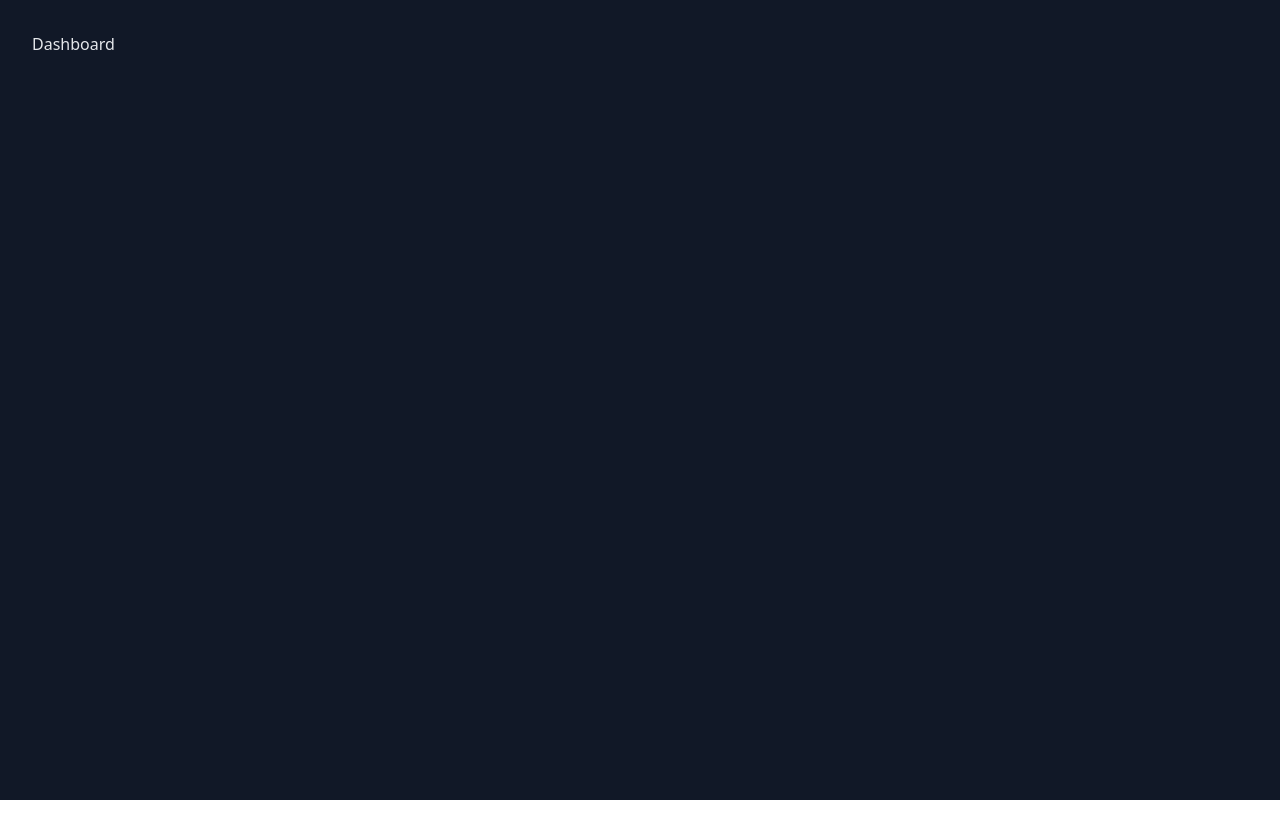
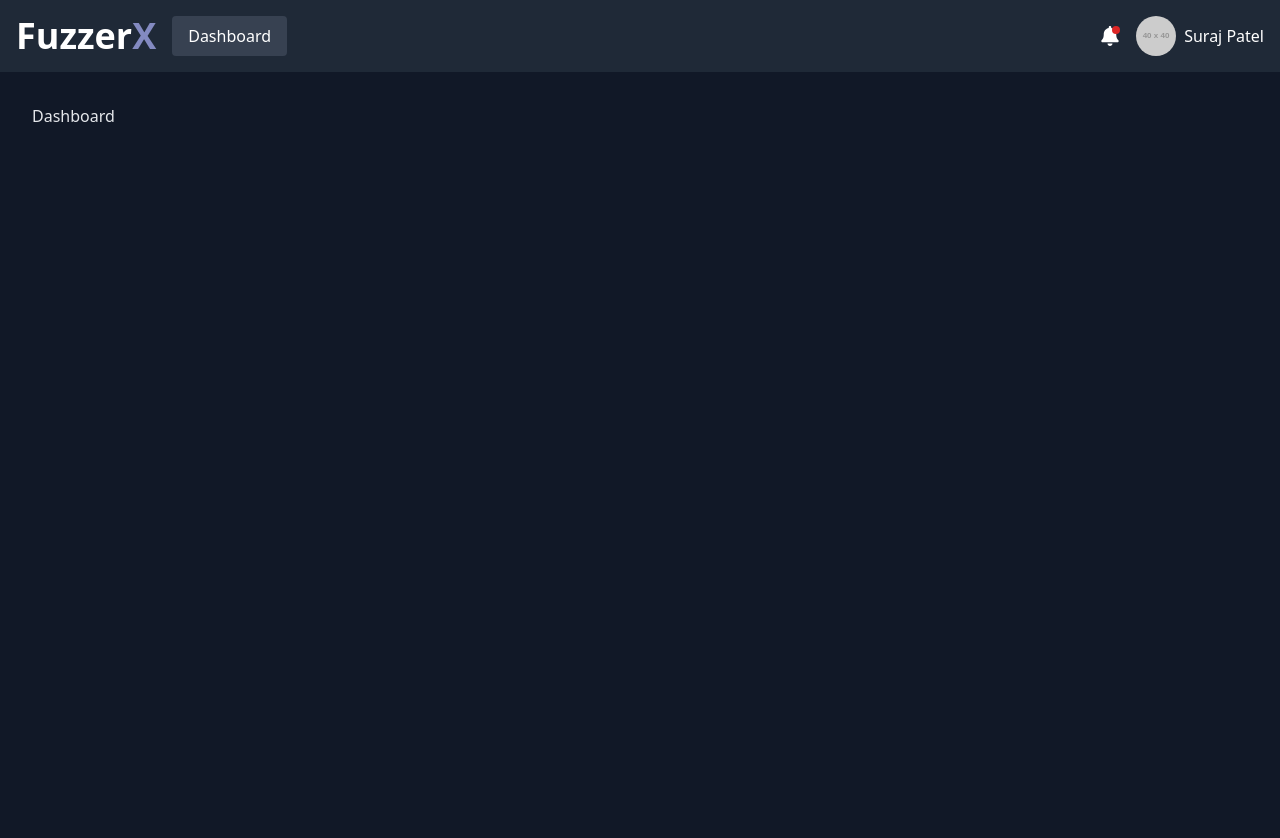
Before and after one commit to Rajasgh18/FuzzerX, a React (Vite) app in the folder client/: page / in a window 1280 px wide. Shown: the top 838 px of the page. Before the commit the page ends 800 px from the top, so only its background shows below. Built offline with nearby package versions, Linux system fonts and the light colour scheme.

Commit message:
ading navbar

```diff
--- a/client/package.json
+++ b/client/package.json
@@ -15,6 +15,7 @@
     "lucide-react": "^0.446.0",
     "react": "^18.3.1",
     "react-dom": "^18.3.1",
+    "react-icons": "^5.3.0",
     "react-router-dom": "^6.26.2",
     "recharts": "^2.12.7",
     "tailwind-merge": "^2.5.2",
--- a/client/src/App.tsx
+++ b/client/src/App.tsx
@@ -1,25 +1,29 @@
-import { Routes, Route } from 'react-router-dom';
-import Dashboard from '@/pages/dashboard';
-import AttackSimulationPlanner from '@/pages/attack-simulation';
-import BusinessLogicAwareness from '@/pages/business-logic';
-import ApiTestingHub from '@/pages/api-hub';
-import ZeroKnowledgeDiscovery from '@/pages/zero-knowledge';
-import PayloadCraftingPage from '@/pages/payload-crafting';
-import CrossLayeredTestingMonitor from '@/pages/cross-layered';
-import ContextualAnalysisPage from '@/pages/contextual-analysis';
+import { Routes, Route } from "react-router-dom";
+import Dashboard from "@/pages/dashboard";
+import AttackSimulationPlanner from "@/pages/attack-simulation";
+import BusinessLogicAwareness from "@/pages/business-logic";
+import ApiTestingHub from "@/pages/api-hub";
+import ZeroKnowledgeDiscovery from "@/pages/zero-knowledge";
+import PayloadCraftingPage from "@/pages/payload-crafting";
+import CrossLayeredTestingMonitor from "@/pages/cross-layered";
+import ContextualAnalysisPage from "@/pages/contextual-analysis";
+import Navbar from "./Components/navbar";
 
 const App = () => {
   return (
-    <Routes>
-      <Route path='/' element={<Dashboard />} />
-      <Route path='/attack-simulation' element={<AttackSimulationPlanner />} />
-      <Route path='/business-logic' element={<BusinessLogicAwareness />} />
-      <Route path='/api-hub' element={<ApiTestingHub />} />
-      <Route path='/zero-knowledge' element={<ZeroKnowledgeDiscovery />} />
-      <Route path='/payload-crafting' element={<PayloadCraftingPage />} />
-      <Route path='/cross-layered' element={<CrossLayeredTestingMonitor />} />
-      <Route path='/contextual' element={<ContextualAnalysisPage />} />
-    </Routes>
+    <div>
+      <Navbar />
+      <Routes>
+        <Route path="/" element={<Dashboard />} />
+        <Route path="/attack-simulation" element={<AttackSimulationPlanner />} />
+        <Route path="/business-logic" element={<BusinessLogicAwareness />} />
+        <Route path="/api-hub" element={<ApiTestingHub />} />
+        <Route path="/zero-knowledge" element={<ZeroKnowledgeDiscovery />} />
+        <Route path="/payload-crafting" element={<PayloadCraftingPage />} />
+        <Route path="/cross-layered" element={<CrossLayeredTestingMonitor />} />
+        <Route path="/contextual" element={<ContextualAnalysisPage />} />
+      </Routes>
+    </div>
   );
 };
 
--- /dev/null
+++ b/client/src/Components/navbar.tsx
@@ -0,0 +1,92 @@
+import React, { useState } from "react";
+import { Link, useLocation } from "react-router-dom";
+import { FaBell } from "react-icons/fa";
+
+function Navbar() {
+  const [notifications, setNotifications] = useState(true);
+  const [dropdownOpen, setDropdownOpen] = useState(false);
+  const location = useLocation();
+
+  const toggleDropdown = () => setDropdownOpen(!dropdownOpen);
+
+  const pageNames = {
+    "/zero-knowledge": "Zero-Knowledge Auto Discovery",
+    "/payload-crafting": "Payload Crafting Section",
+    "/contextual": "Contextual Analysis",
+    "/cross-layered": "Cross Layer Testing Monitor",
+    "/business-logic": "Business Logic Awareness",
+    "/api-hub": "API Testing Hub",
+    "/pagattack-simulation": "Attack Simulation Planner",
+  };
+
+  const currentPageName = pageNames[location.pathname] || "Dashboard";
+
+  return (
+    <nav className="bg-gray-800 p-4 flex justify-between items-center">
+      <div className="flex items-center space-x-4">
+        <Link to="/" className="text-white text-4xl font-bold">
+          Fuzzer<span style={{ color: "#838AC1" }}>X</span>
+        </Link>
+        <div className="relative">
+          <button onClick={toggleDropdown} className="text-white font-medium bg-gray-700 hover:bg-gray-600 py-2 px-4 rounded">
+            {currentPageName}
+          </button>
+
+          {dropdownOpen && (
+            <ul className="absolute top-12 left-0 bg-white text-gray-900 rounded-md shadow-lg w-56 py-2 z-50">
+              <li className="px-4 py-2 hover:bg-gray-100 cursor-pointer">
+                <Link to="/zero-knowledge" onClick={toggleDropdown}>
+                  Zero-Knowledge Auto Discovery
+                </Link>
+              </li>
+              <li className="px-4 py-2 hover:bg-gray-100 cursor-pointer">
+                <Link to="/payload-crafting" onClick={toggleDropdown}>
+                  Payload Crafting Section
+                </Link>
+              </li>
+              <li className="px-4 py-2 hover:bg-gray-100 cursor-pointer">
+                <Link to="/contextual" onClick={toggleDropdown}>
+                  Contextual Analysis
+                </Link>
+              </li>
+              <li className="px-4 py-2 hover:bg-gray-100 cursor-pointer">
+                <Link to="/cross-layered" onClick={toggleDropdown}>
+                  Cross Layer Testing Monitor
+                </Link>
+              </li>
+              <li className="px-4 py-2 hover:bg-gray-100 cursor-pointer">
+                <Link to="/business-logic" onClick={toggleDropdown}>
+                  Business Logic Awareness
+                </Link>
+              </li>
+              <li className="px-4 py-2 hover:bg-gray-100 cursor-pointer">
+                <Link to="/api-hub" onClick={toggleDropdown}>
+                  API Testing Hub
+                </Link>
+              </li>
+              <li className="px-4 py-2 hover:bg-gray-100 cursor-pointer">
+                <Link to="/pagattack-simulation" onClick={toggleDropdown}>
+                  Attack Simulation Planner
+                </Link>
+              </li>
+            </ul>
+          )}
+        </div>
+      </div>
+
+      <div className="flex items-center space-x-4">
+        <div className="relative">
+          <FaBell className="text-white text-xl cursor-pointer" />
+          {notifications && <span className="absolute top-0 right-0 h-2 w-2 bg-red-600 rounded-full"></span>}
+        </div>
+
+        <div className="flex items-center">
+          <img src="https://via.placeholder.com/40" alt="User" className="w-10 h-10 rounded-full object-cover mr-2" />
+          <span className="text-white font-medium">Suraj Patel</span>
+        </div>
+      </div>
+    </nav>
+  );
+}
+
+export default Navbar;
```
Also changed, not shown: 1 other file (tests, documents, lock files or other folders).
